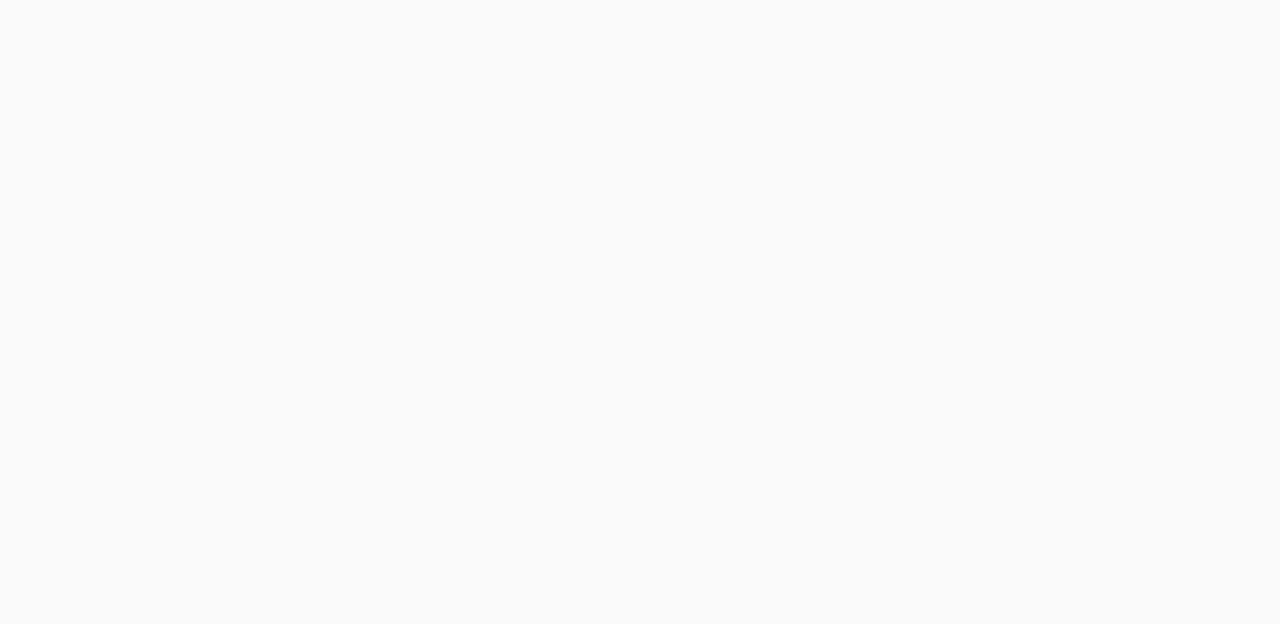
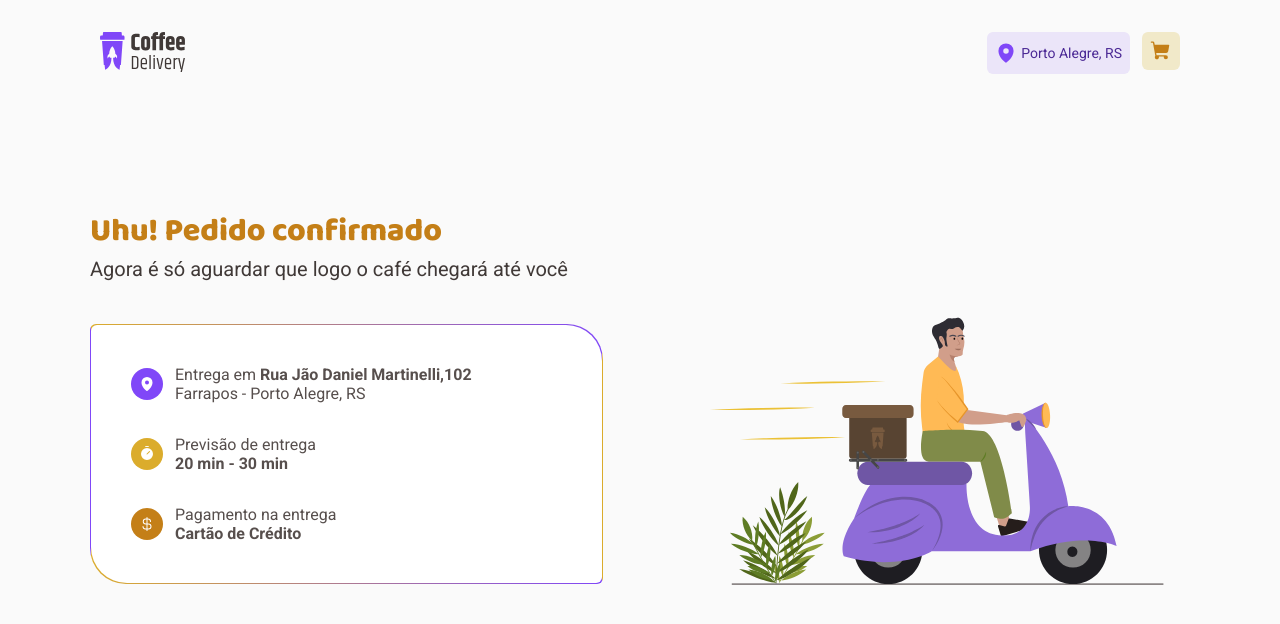
Before and after one commit to ericlys/Coffe-delivery, a React (Vite) app: page /success in a window 1280 px wide. Before the commit this address had no page. Shown: the top 624 px of the page. Built offline with nearby package versions, Linux system fonts and the light colour scheme.

Commit message:
chore: success page

```diff
--- a/src/Router.tsx
+++ b/src/Router.tsx
@@ -2,6 +2,7 @@
 import { DefaultLayout } from "./layout/DefaultLayout";
 import { Checkout } from "./pages/Checkout";
 import { Home } from "./pages/Home/index";
+import { Success } from "./pages/Success";
 
 
 export function Router() {
@@ -10,6 +11,7 @@
       <Route path="/" element={<DefaultLayout />}>
         <Route path="/" element={<Home />} />
         <Route path="/checkout" element={<Checkout />} />
+        <Route path="/success" element={<Success />} />
       </Route>
     </Routes>
   )
--- a/src/pages/Checkout/index.tsx
+++ b/src/pages/Checkout/index.tsx
@@ -6,6 +6,7 @@
 
 import CupOfCoffe from "../../assets/cup.svg";
 import { InputNumber } from "../../components/InputNumber";
+import { useNavigate } from "react-router-dom";
 
 const checkoutFormValidationSchema = zod.object({
   zipCode: zod.string().max(8, 'Cep inválido'),
@@ -15,15 +16,19 @@
   district: zod.string(),
   city: zod.string(),
   state: zod.string(),
+  moneySupply: zod.string(),
 })
 
 type checkoutFormData = zod.infer<typeof checkoutFormValidationSchema>
 
 export function Checkout(){
+  const navigate = useNavigate();
 
-  const { register, handleSubmit, formState: { errors } } = useForm<checkoutFormData>({
+  const { register, handleSubmit, watch, formState: { errors } } = useForm<checkoutFormData>({
     resolver: zodResolver(checkoutFormValidationSchema)
   });
+
+  console.log(errors)
 
   const zipCode = register('zipCode', { required: true })
   const street = register('street', { required: true })
@@ -34,7 +39,11 @@
   const state = register('state', { required: true })
 
 
-  const onSubmit = (data: checkoutFormData) => console.log(data);
+  const onSubmit = (data: checkoutFormData) =>{
+     console.log(data)
+
+     navigate('/success')
+    };
 
   return (
     <form onSubmit={handleSubmit(onSubmit)}>
@@ -146,17 +155,29 @@
             <MoneySupplyWrapper>
               <MoneySupply>
                 <CreditCardIcon/>
-                <input type="radio" name="moneySupply" value="credit card"/>
+                <input
+                  type="radio"
+                  name="moneySupply"
+                  value="credit card"
+                />
                 <label htmlFor="moneySupply">Cartão de crédito</label>
               </MoneySupply>
               <MoneySupply>
                 <BankIcon/>
-                <input type="radio" name="moneySupply" value="debit card"/>
+                <input
+                  type="radio"
+                  name="moneySupply"
+                  value="debit card"
+                />
                 <label htmlFor="moneySupply">cartão de débito</label>
               </MoneySupply>
               <MoneySupply>
                <MoneyIcon/>
-               <input type="radio" name="moneySupply" value="cash"/>
+               <input
+                type="radio"
+                name="moneySupply"
+                value="cash"
+               />
                <label htmlFor="moneySupply">dinheiro</label>
               </MoneySupply>
             </MoneySupplyWrapper>
--- /dev/null
+++ b/src/pages/Success/index.tsx
@@ -0,0 +1,41 @@
+import { Container, Content, CurrencyDollarCircleIcon, Info, InfoDelivery, MapCircleIcon, TimerCircleIcon } from "./styles";
+import DeliveryManImage from "../../assets/deliveryman.svg";
+
+export function Success() {
+  return (
+    <Container>
+      <Content>
+        <h3>Uhu! Pedido confirmado</h3>
+        <p>Agora é só aguardar que logo o café chegará até você</p>
+
+        <InfoDelivery>
+          <div>
+            <MapCircleIcon/>
+            <Info>
+              <p>Entrega em <span>Rua Jão Daniel Martinelli,102</span></p>
+              <p>Farrapos - Porto Alegre, RS</p>
+            </Info>
+          </div>
+
+          <div>
+            <TimerCircleIcon/>
+            <Info>
+              <p>Previsão de entrega</p>
+              <span>20 min - 30 min</span>
+            </Info>
+          </div>
+
+          <div>
+            <CurrencyDollarCircleIcon/>
+            <Info>
+            <p>Pagamento na entrega</p>
+            <span>Cartão de Crédito</span>
+            </Info>
+          </div>
+        </InfoDelivery>
+      </Content>
+
+      <img src={DeliveryManImage} alt=""/>
+    </Container>
+  )
+}
--- /dev/null
+++ b/src/pages/Success/styles.ts
@@ -0,0 +1,109 @@
+import { CurrencyDollar, MapPin, Timer } from "phosphor-react";
+import styled from "styled-components";
+
+export const Container = styled.div`
+  width: 100%;
+  display: flex;
+  justify-content: space-between;
+  max-width: 114rem;
+  margin: 8rem auto;
+  padding: 2rem;
+
+  img {
+    margin-top: 9%;
+  }
+`
+
+export const Content = styled.div`
+
+ h3 {
+  font-family: 'Baloo 2';
+  font-weight: 800;
+  font-size: 3.2rem;
+  color: ${(props) => props.theme['yellow-dark']}
+ }
+
+ p {
+  font-weight: 400;
+  font-size: 2rem;
+  color: ${(props) => props.theme['subtitle']}
+ }
+`
+
+export const InfoDelivery = styled.div`
+  margin-top: 43px;
+  border-radius: 6px 36px;
+  border: 1px solid transparent;
+  background: linear-gradient(to right, #DBAC2C, #8047F8);
+  position: relative ;
+  display : flex ;
+  flex-direction: column;
+  gap:3.2rem;
+  padding: 4rem 13rem 4rem 4rem;
+  align-items: flex-start;
+  justify-content: center;
+  z-index: 1;
+
+  ::before {
+    content: '';
+    border-radius: 6px 36px;
+    position: absolute;
+    z-index: -1;
+    right: 0;
+    top: 0;
+    bottom: 0;
+    left: 0;
+    background: white;
+  }
+
+  div {
+    display: flex;
+    gap: 1.2rem;
+    align-items: center;
+  }
+`
+
+export const Info = styled.aside`
+  display: flex;
+  flex-direction: column;
+
+  p {
+    color: ${(props) => props.theme['text']};
+    font-size: 1.6rem;
+  }
+
+  span {
+    font-size: 1.6rem;
+    font-weight: 700;
+  }
+`
+
+export const MapCircleIcon = styled(MapPin).attrs({
+  size: 32,
+  weight: "fill"
+})`
+  background: ${({theme}) => theme['purple']};
+  color: ${(props)=> props.theme['white']};
+  padding: .8rem;
+  border-radius: 999px;
+`
+
+export const TimerCircleIcon = styled(Timer).attrs({
+  size: 32,
+  weight: "fill"
+})`
+  background: ${({theme}) => theme['yellow']};
+  color: ${(props)=> props.theme['white']};
+  padding: .8rem;
+  border-radius: 999px;
+`
+
+export const CurrencyDollarCircleIcon = styled(CurrencyDollar).attrs({
+  size: 32,
+  weight: "fill"
+})`
+  background: ${({theme}) => theme['yellow-dark']};
+  color: ${(props)=> props.theme['white']};
+  padding: .8rem;
+  border-radius: 999px;
+`
```
Also changed, not shown: src/assets/deliveryman.svg (added).
